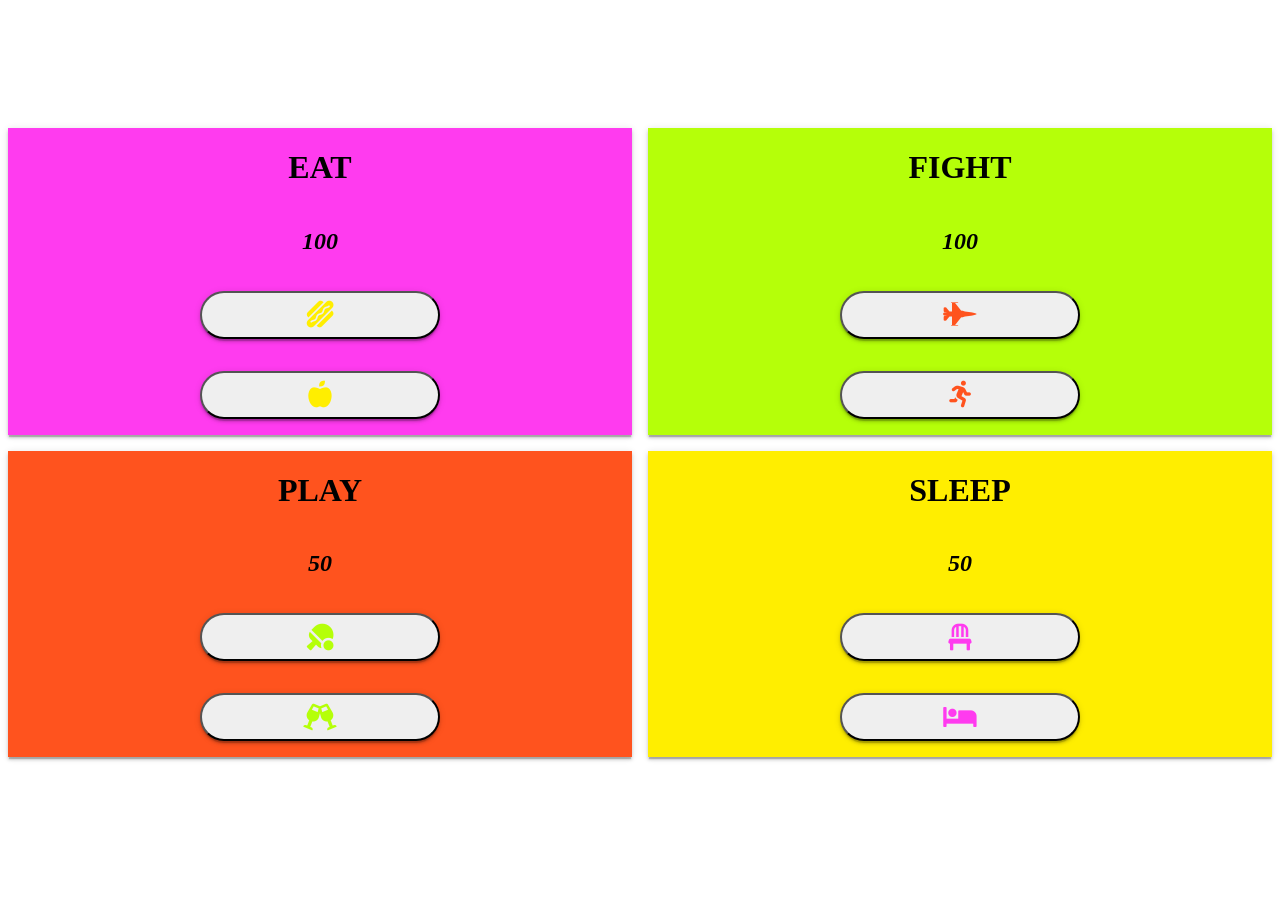
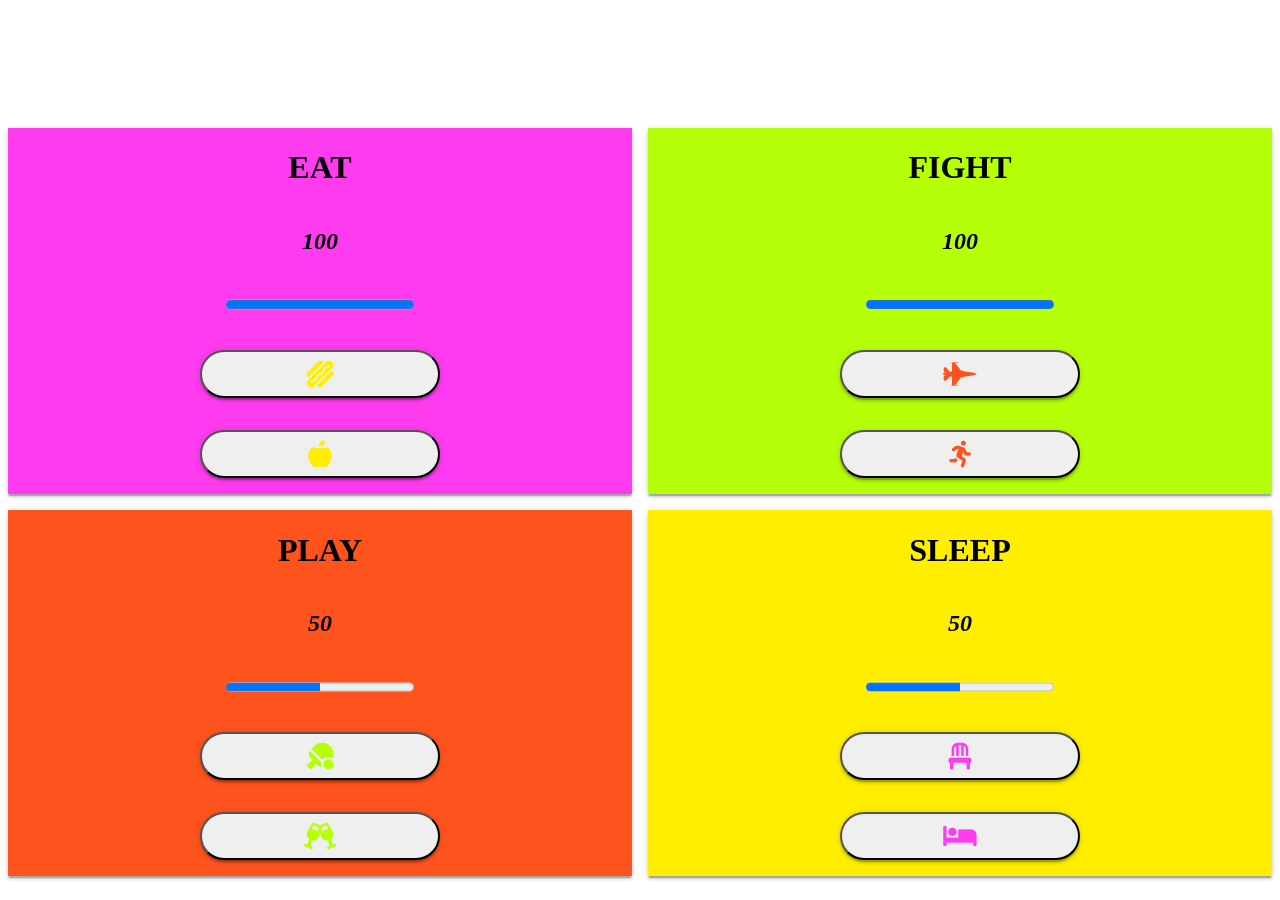
Before and after one commit to AaronLain/tamagotchi, a website built with webpack: page src/index.html in a window 1280 px wide. Before the commit the page ends 800 px from the top, so only its background shows below. Built offline with nearby package versions, Linux system fonts and the light colour scheme.

Commit message:
progress bar works

```diff
--- a/src/javascripts/components/eat.js
+++ b/src/javascripts/components/eat.js
@@ -4,13 +4,14 @@
 
 const printToEat = () => {
   const valueArray = data.getData();
-  const full = valueArray[0].value;
+  const full = valueArray[0];
   let domString = '';
   domString += '<div class="eat-container">';
   domString += '<h1>EAT</h1>';
-  domString += `<h2><em>${full}</em></h2>`;
-  domString += '<button id="kinda-healthy"><i class="fas fa-hotdog"></i></button>'; // hot dog
-  domString += '<button id="super-healthy"><i class="fas fa-apple-alt"></i></button>'; // apple
+  domString += `<h2><em>${full.value}</em></h2>`;
+  domString += `<h3 class="row" id=${full.id}><progress value=${full.value} max="100"></h3>`;
+  domString += '<button id="kinda-healthy"><i id="kinda-healthy" class="fas fa-hotdog"></i></button>'; // hot dog
+  domString += '<button id="super-healthy"><i id="super-healthy" class="fas fa-apple-alt"></i></button>'; // apple
   domString += '</div>';
   util.printToDom('eat', domString);
 };
--- a/src/javascripts/components/fight.js
+++ b/src/javascripts/components/fight.js
@@ -4,13 +4,14 @@
 
 const printToFight = () => {
   const valueArray = data.getData();
-  const strength = valueArray[2].value;
+  const strength = valueArray[2];
   let domString = '';
   domString += '<div class="fight-container">';
   domString += '<h1>FIGHT</h1>';
-  domString += `<h2><em>${strength}</em></h2>`;
-  domString += '<button id="fight"><i class="fas fa-fighter-jet"></i></button>'; // hot dog
-  domString += '<button id="run"><i class="fas fa-running"></i></button>';
+  domString += `<h2><em>${strength.value}</em></h2>`;
+  domString += `<h3 class="row" id=${strength.id}><progress value=${strength.value} max="100"></h3>`;
+  domString += '<button id="fight"><i id="fight" class="fas fa-fighter-jet"></i></button>'; // hot dog
+  domString += '<button id="run"><i id="run" class="fas fa-running"></i></button>';
   domString += '</div>';
   util.printToDom('fight', domString);
 };
--- a/src/javascripts/components/play.js
+++ b/src/javascripts/components/play.js
@@ -4,13 +4,14 @@ import '../../styles/main.scss';
 
 const printToPlay = () => {
   const valueArray = data.getData();
-  const play = valueArray[1].value;
+  const play = valueArray[1];
   let domString = '';
   domString += '<div class="play-container">';
   domString += '<h1>PLAY</h1>';
-  domString += `<h2><em>${play}</em></h2>`;
-  domString += '<button id="kinda-fun"><i class="fas fa-table-tennis"></i></button>'; // hot dog
-  domString += '<button id="super-fun"><i class="fas fa-glass-cheers"></i></button>'; // apple
+  domString += `<h2><em>${play.value}</em></h2>`;
+  domString += `<h3 class="row" id=${play.id}><progress value=${play.value} max="100"></h3>`;
+  domString += '<button id="kinda-fun"><i id="kinda-fun" class="fas fa-table-tennis"></i></button>'; // hot dog
+  domString += '<button id="super-fun"><i id="super-fun" class="fas fa-glass-cheers"></i></button>'; // apple
   domString += '</div>';
   util.printToDom('play', domString);
 };
--- a/src/javascripts/components/sleep.js
+++ b/src/javascripts/components/sleep.js
@@ -4,13 +4,14 @@
 
 const printToSleep = () => {
   const valueArray = data.getData();
-  const energy = valueArray[3].value;
+  const energy = valueArray[3];
   let domString = '';
   domString += '<div class="sleep-container">';
   domString += '<h1>SLEEP</h1>';
-  domString += `<h2><em>${energy}</em></h2>`;
-  domString += '<button id="nap"><i class="fas fa-chair"></i></button>';
-  domString += '<button id="deep-sleep"><i class="fas fa-bed"></i></button>';
+  domString += `<h2><em>${energy.value}</em></h2>`;
+  domString += `<h3 class="row" id=${energy.id}><progress value=${energy.value} max="100"></h3>`;
+  domString += '<button id="nap"><i id="nap" class="fas fa-chair"></i></button>';
+  domString += '<button id="deep-sleep"><i id="deep-sleep" class="fas fa-bed"></i></button>';
   domString += '</div>';
   util.printToDom('sleep', domString);
 };
--- a/src/javascripts/helpers/events.js
+++ b/src/javascripts/helpers/events.js
@@ -42,8 +42,6 @@ const mathEvents = (e) => {
       printEvents();
       break;
     default:
-      printEvents();
-      console.error(e.target.id);
   }
   printEvents();
 };
--- a/src/styles/main.scss
+++ b/src/styles/main.scss
@@ -18,6 +18,8 @@ div#app {
     height: 100%;
   }
 }
+
+
 
 @mixin app-styles($divcolor, $buttoncolor){
   background-color: $divcolor;
```
